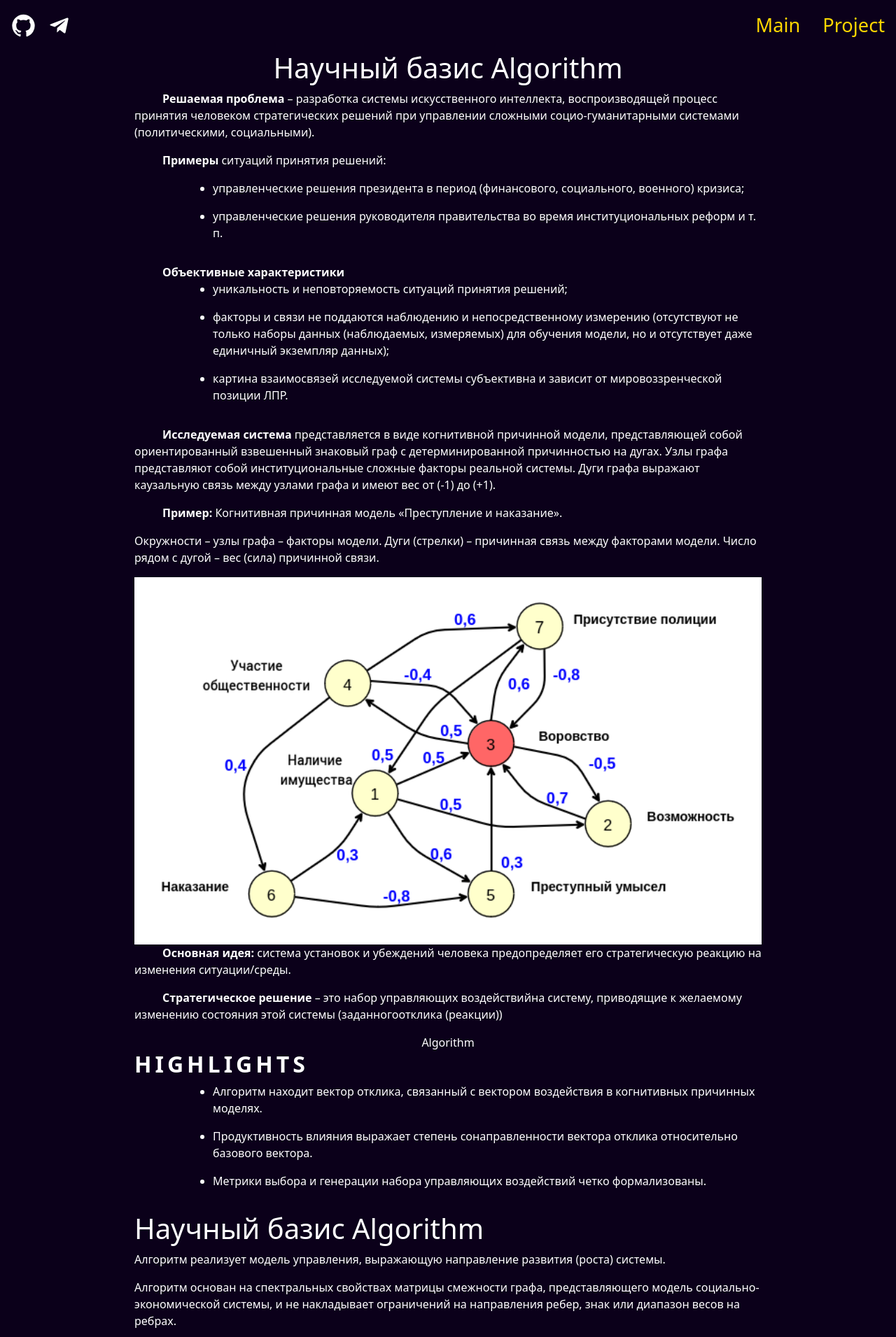
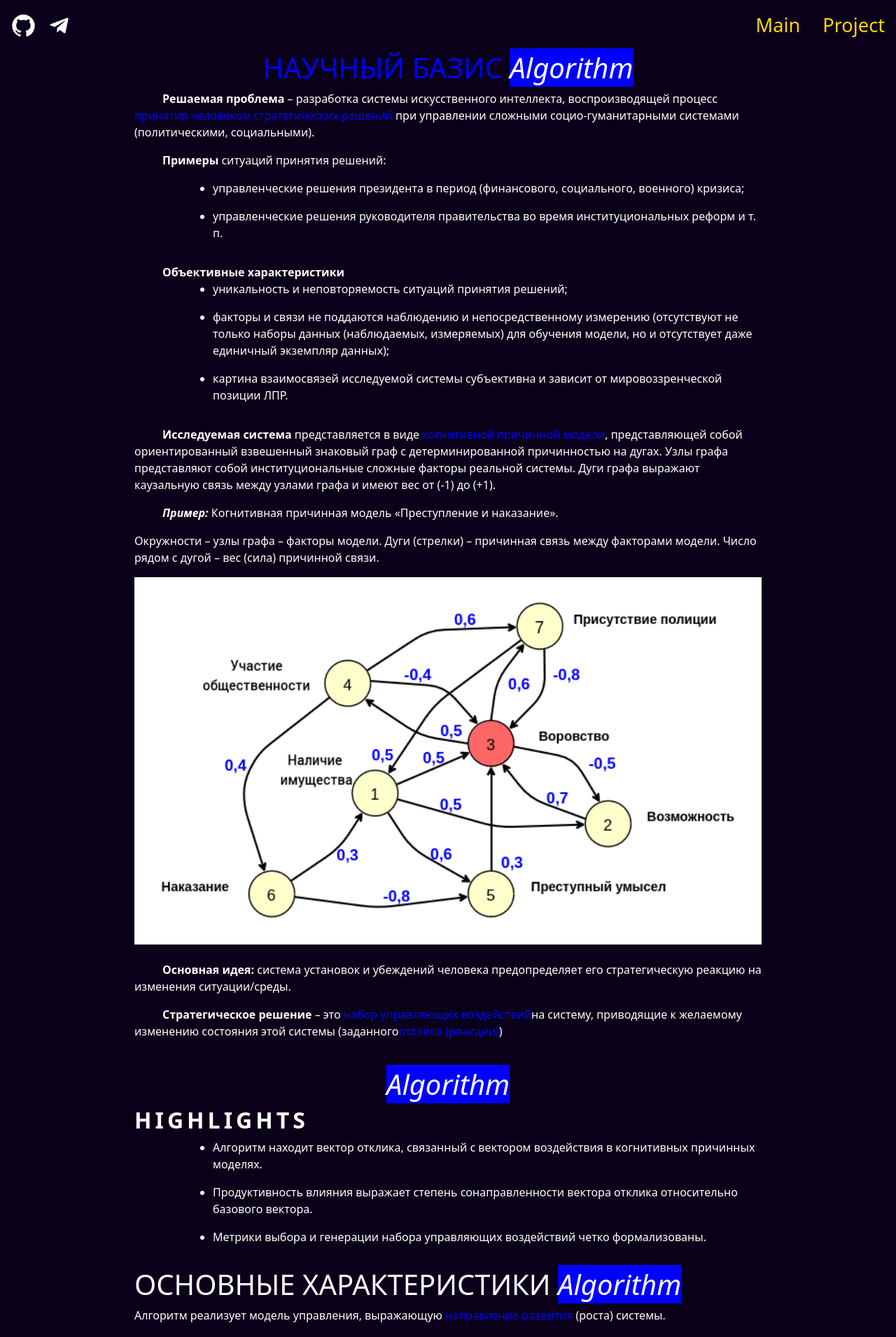
Before and after one commit to Influence-Nexus/frontend, a React (Create React App) app in the folder frontend/: page /algorithm in a window 1280 px wide. Shown: the top 1911 px of the page at 70% size. Built offline with nearby package versions, Linux system fonts and the light colour scheme.

Commit message:
Added styles for AlgoPage

```diff
--- a/frontend/src/App.css
+++ b/frontend/src/App.css
@@ -12,17 +12,12 @@
 
 body {
   background-color: #0b001a !important;
-
 }
 
 .challengeText {
-
   color: rgba(255, 255, 255, 1);
   font-size: 81px;
   font-family: 'Cursive', sans-serif;
-
   margin-top: 50px;
   margin-bottom: 15%;
-
-
 }
--- a/frontend/src/components/Science/AlgoPAge/AlgoPage.css
+++ b/frontend/src/components/Science/AlgoPAge/AlgoPage.css
@@ -20,3 +20,15 @@
 .Description-text ul li {
     margin-left: 5em;
 }
+
+.blue-text {
+    color: blue;
+}
+
+.blue-background {
+    background-color: blue;;
+}
+
+.italic {
+    font-style: italic;
+  }
--- a/frontend/src/components/Science/AlgoPAge/AlgoPage.jsx
+++ b/frontend/src/components/Science/AlgoPAge/AlgoPage.jsx
@@ -5,13 +5,13 @@ export const AlgoPage = () => {
   return (
     <div className="AlgoPage-main-div">
       <h1>
-        Научный базис <span id="Algorithm-span">Algorithm</span>
+      <span class="blue-text">НАУЧНЫЙ БАЗИС</span> <span id="Algorithm-span" class="blue-background italic">Algorithm</span>
       </h1>
       <div className="Description-text">
         <p>
           <strong>Решаемая проблема</strong> – разработка системы искусственного
           интеллекта, воспроизводящей процесс{" "}
-          <span>принятия человеком стратегических решений</span> при управлении
+          <span class="blue-text">принятия человеком стратегических решений</span> при управлении
           сложными социо-гуманитарными системами (политическими, социальными).
         </p>
         <p>
@@ -56,14 +56,14 @@ export const AlgoPage = () => {
         </ul>
         <p>
           <strong>Исследуемая система</strong> представляется в виде{" "}
-          <span>когнитивной причинной модели</span>, представляющей собой
+          <span class="blue-text">когнитивной причинной модели</span>, представляющей собой
           ориентированный взвешенный знаковый граф с детерминированной
           причинностью на дугах. Узлы графа представляют собой институциональные
           сложные факторы реальной системы. Дуги графа выражают каузальную связь
           между узлами графа и имеют вес от (-1) до (+1).
         </p>
         <p>
-          <strong>Пример: </strong>Когнитивная причинная модель «Преступление и
+          <strong><span class="italic">Пример: </span></strong>Когнитивная причинная модель «Преступление и
           наказание».
         </p>
         <p>
@@ -72,19 +72,23 @@ export const AlgoPage = () => {
           причинной связи.
         </p>
         <img src="imgs/Crime_punishment _1.png" />
+        <br />
         <p>
           <strong>Основная идея: </strong>система установок и убеждений человека
           предопределяет его стратегическую реакцию на изменения ситуации/среды.
         </p>
         <p>
           <strong>Стратегическое решение </strong> – это{" "}
-          <span>набор управляющих воздействий</span>на систему, приводящие к
+          <span class="blue-text">набор управляющих воздействий</span>на систему, приводящие к
           желаемому изменению состояния этой системы (заданного
-          <span>отклика (реакции)</span>)
+          <span class="blue-text">отклика (реакции)</span>)
         </p>
-        <span id="Algorithm-span" style={{ alignSelf: "center" }}>
+        <br />
+        <h1 style={{ alignSelf: "center" }}>
+        <span id="Algorithm-span" class="blue-background italic" >
           Algorithm
         </span>
+        </h1>
         <h2 style={{ letterSpacing: "5px", fontWeight: "bold" }}>HIGHLIGHTS</h2>
 
         <ul>
@@ -109,11 +113,11 @@ export const AlgoPage = () => {
         </ul>
 
         <h1>
-          Научный базис <span id="Algorithm-span">Algorithm</span>
+          <span>ОСНОВНЫЕ ХАРАКТЕРИСТИКИ</span> <span id="Algorithm-span" class="blue-background italic">Algorithm</span>
         </h1>
         <p>
           Алгоритм реализует модель управления, выражающую{" "}
-          <span>направление развития </span>(роста) системы.
+          <span class="blue-text">направление развития </span>(роста) системы.
         </p>
         <p>
           Алгоритм основан на спектральных свойствах матрицы смежности графа,
@@ -150,9 +154,9 @@ export const AlgoPage = () => {
         </ol>
         <h1>МАТЕМАТИЧЕСКИЙ БАЗИС</h1>
         <p>
-          <strong>Главные научные труды (журналы Q1),</strong>в которых изложены
+          <strong>Главные научные труды (журналы Q1),</strong> в которых изложены
           математические и алгоритмические основы используемого в игре{" "}
-          <span>алгоритма</span>
+          <span class="blue-background">алгоритма</span>
         </p>
         <ol>
           <li>
```
